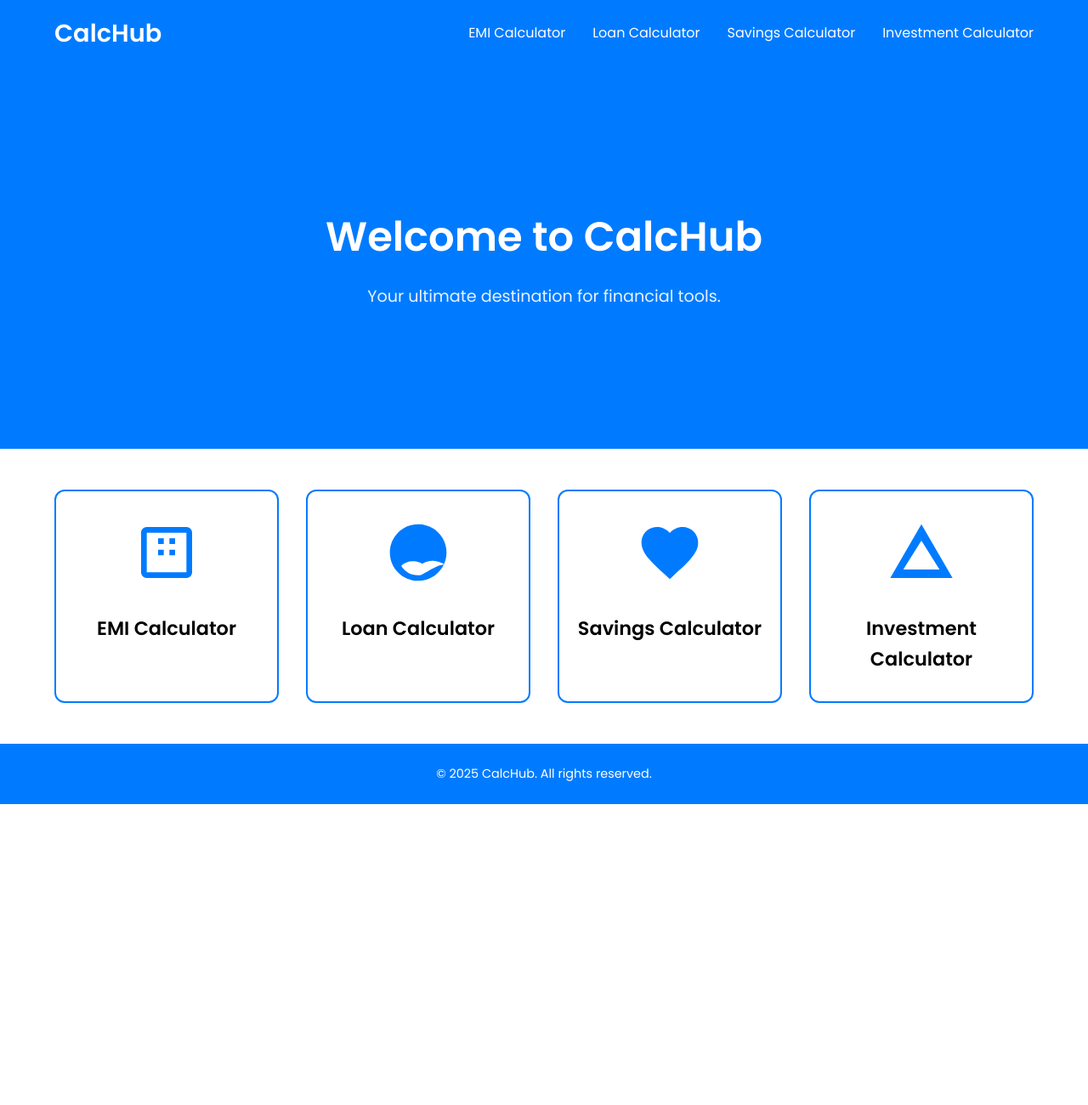
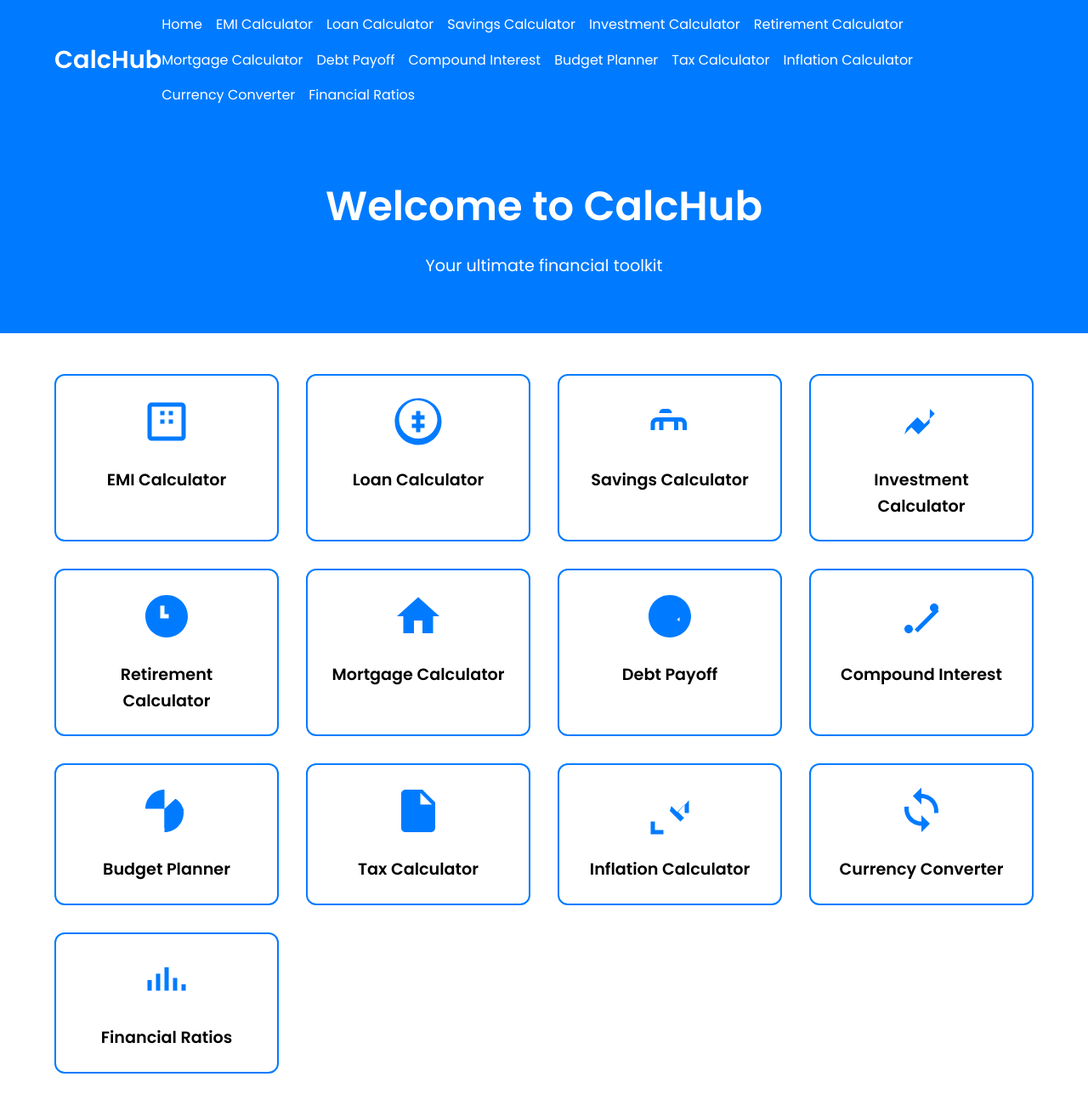
Before and after one commit to Dilpreet3/calchub, a plain HTML site: page index.html in a window 1280 px wide. Shown: the top 1300 px of the page at 85% size. Before the commit the page ends 946 px from the top, so only its background shows below. Drawn offline with Linux system fonts and the light colour scheme.

Commit message:
Update index.html

```diff
--- a/index.html
+++ b/index.html
@@ -2,19 +2,17 @@
 <html lang="en">
 <head>
   <meta charset="UTF-8" />
-  <meta name="viewport" content="width=device-width, initial-scale=1" />
+  <meta name="viewport" content="width=device-width, initial-scale=1.0">
   <title>CalcHub - Financial Tools</title>
   <!-- Google Font -->
   <link href="https://fonts.googleapis.com/css2?family=Poppins:wght@400;600&display=swap" rel="stylesheet">
   <style>
     :root {
-      --primary-blue: #007BFF;   /* Blue */
-      --dark-blue: #0056b3;      /* Darker Blue */
-      --text-color: #000;        /* Black text */
-      --bg-color: #fff;          /* White background */
+      --primary-blue: #007BFF;
+      --dark-blue: #0056b3;
+      --text-color: #000;
+      --bg-color: #fff;
     }
-
-    /* Global Styles & Reset */
     * {
       margin: 0;
       padding: 0;
@@ -35,11 +33,9 @@
       max-width: 1200px;
       margin: auto;
     }
-
     /* Header */
     header {
       background-color: var(--primary-blue);
-      color: var(--bg-color);
       padding: 1rem 0;
       position: sticky;
       top: 0;
@@ -47,28 +43,26 @@
     }
     header .container {
       display: flex;
+      justify-content: space-between;
       align-items: center;
-      justify-content: space-between;
     }
     .logo h1 {
       font-size: 1.8rem;
       font-weight: 600;
       color: var(--bg-color);
     }
-    nav {
-      position: relative;
-    }
-    .menu {
+    nav ul {
       list-style: none;
       display: flex;
-      gap: 2rem;
+      gap: 1rem;
+      flex-wrap: wrap;
     }
-    .menu li a {
+    nav ul li a {
       font-weight: 500;
       color: var(--bg-color);
       transition: color 0.3s;
     }
-    .menu li a:hover {
+    nav ul li a:hover {
       color: var(--dark-blue);
     }
     .menu-toggle {
@@ -82,50 +76,28 @@
       background-color: var(--bg-color);
       margin-bottom: 4px;
       border-radius: 3px;
-      transition: background-color 0.3s;
     }
-
     /* Hero Section */
     .hero {
-      position: relative;
-      height: 450px;
-      background: var(--primary-blue);
-      display: flex;
-      align-items: center;
-      justify-content: center;
+      background-color: var(--primary-blue);
+      color: var(--bg-color);
       text-align: center;
-      color: var(--bg-color);
+      padding: 4rem 0;
     }
-    .hero-content {
-      padding: 0 1rem;
-      animation: fadeInUp 1s ease-out;
-    }
-    .hero-content h2 {
+    .hero h2 {
       font-size: 3rem;
       margin-bottom: 1rem;
     }
-    .hero-content p {
+    .hero p {
       font-size: 1.2rem;
-      opacity: 0.9;
     }
-    @keyframes fadeInUp {
-      from {
-        opacity: 0;
-        transform: translateY(20px);
-      }
-      to {
-        opacity: 1;
-        transform: translateY(0);
-      }
-    }
-
     /* Tools Section */
     .tools {
       padding: 3rem 0;
     }
     .tools .container {
       display: grid;
-      grid-template-columns: repeat(auto-fit, minmax(260px, 1fr));
+      grid-template-columns: repeat(auto-fit, minmax(220px, 1fr));
       gap: 2rem;
     }
     .tool-card {
@@ -133,29 +105,23 @@
       border: 2px solid var(--primary-blue);
       border-radius: 12px;
       text-align: center;
-      padding: 2rem 1rem;
-      transition: transform 0.3s ease, box-shadow 0.3s ease;
+      padding: 1.5rem;
+      transition: transform 0.3s, box-shadow 0.3s;
     }
     .tool-card:hover {
-      transform: translateY(-8px);
+      transform: translateY(-5px);
       box-shadow: 0 8px 16px rgba(0,0,0,0.15);
     }
     .tool-card svg {
-      width: 80px;
-      height: 80px;
+      width: 60px;
+      height: 60px;
       fill: var(--primary-blue);
       margin-bottom: 1rem;
-      transition: fill 0.3s ease;
-    }
-    .tool-card:hover svg {
-      fill: var(--dark-blue);
     }
     .tool-card h3 {
-      font-size: 1.4rem;
+      font-size: 1.2rem;
       font-weight: 600;
-      margin-top: 0.5rem;
     }
-
     /* Footer */
     footer {
       background-color: var(--primary-blue);
@@ -166,26 +132,21 @@
     footer p {
       font-size: 0.9rem;
     }
-
-    /* Responsive Styles */
+    /* Responsive */
     @media (max-width: 768px) {
-      .menu {
+      nav ul {
+        flex-direction: column;
         position: absolute;
         top: 60px;
         right: 0;
         background-color: var(--primary-blue);
-        flex-direction: column;
-        align-items: flex-start;
         width: 200px;
         padding: 1rem;
         display: none;
         border-radius: 8px;
       }
-      .menu.active {
+      nav ul.active {
         display: flex;
-      }
-      .menu li {
-        margin: 1rem 0;
       }
       .menu-toggle {
         display: flex;
@@ -202,10 +163,20 @@
       </div>
       <nav>
         <ul class="menu">
-          <li><a href="#emi">EMI Calculator</a></li>
-          <li><a href="#loan">Loan Calculator</a></li>
-          <li><a href="#savings">Savings Calculator</a></li>
-          <li><a href="#investment">Investment Calculator</a></li>
+          <li><a href="index.html">Home</a></li>
+          <li><a href="emi.html">EMI Calculator</a></li>
+          <li><a href="loan.html">Loan Calculator</a></li>
+          <li><a href="savings.html">Savings Calculator</a></li>
+          <li><a href="investment.html">Investment Calculator</a></li>
+          <li><a href="retirement.html">Retirement Calculator</a></li>
+          <li><a href="mortgage.html">Mortgage Calculator</a></li>
+          <li><a href="debt.html">Debt Payoff</a></li>
+          <li><a href="compound.html">Compound Interest</a></li>
+          <li><a href="budget.html">Budget Planner</a></li>
+          <li><a href="tax.html">Tax Calculator</a></li>
+          <li><a href="inflation.html">Inflation Calculator</a></li>
+          <li><a href="currency.html">Currency Converter</a></li>
+          <li><a href="ratios.html">Financial Ratios</a></li>
         </ul>
         <div class="menu-toggle">
           <span></span>
@@ -218,9 +189,9 @@
 
   <!-- Hero Section -->
   <section class="hero">
-    <div class="hero-content">
+    <div class="container">
       <h2>Welcome to CalcHub</h2>
-      <p>Your ultimate destination for financial tools.</p>
+      <p>Your ultimate financial toolkit</p>
     </div>
   </section>
 
@@ -228,49 +199,136 @@
   <section class="tools">
     <div class="container">
       <!-- EMI Calculator Card -->
-      <div class="tool-card" id="emi">
+      <div class="tool-card">
         <a href="emi.html">
+          <!-- Calculator Icon -->
           <svg viewBox="0 0 24 24">
-            <path d="M19,3H5C3.89,3,3,3.89,3,5v14c0,1.11,0.89,2,2,2h14
-              c1.11,0,2-0.89,2-2V5C21,3.89,20.11,3,19,3z M19,19H5V5h14V19z"/>
+            <path d="M19,3H5C3.9,3,3,3.9,3,5v14c0,1.1,0.9,2,2,2h14c1.1,0,2-0.9,2-2V5C21,3.9,20.1,3,19,3z M19,19H5V5h14V19z"/>
             <path d="M11,7H9v2h2V7z M15,7h-2v2h2V7z M11,11H9v2h2V11z M15,11h-2v2h2V11z"/>
           </svg>
           <h3>EMI Calculator</h3>
         </a>
       </div>
       <!-- Loan Calculator Card -->
-      <div class="tool-card" id="loan">
+      <div class="tool-card">
         <a href="loan.html">
+          <!-- Dollar Sign Icon -->
           <svg viewBox="0 0 24 24">
-            <path d="M12 2C6.48 2 2 6.48 2 12s4.48 10 10 10
-              10-4.48 10-10S17.52 2 12 2zm1 17.93c-2.83.48-5.42-.78-7-3.21
-              1.15-1.1 2.75-1.7 4.38-1.62
-              1.12.05 2.19.36 3.08.87
-              1.13-.73 2.5-1.1 3.85-1.03 1.48.09 2.9.58 4.12 1.33
-              C19.21 15.95 16.66 18.12 13 19.93z"/>
+            <path d="M12 1C5.92 1 1 5.92 1 12s4.92 11 11 11 11-4.92 11-11S18.08 1 12 1zM12 20c-4.97 0-9-4.03-9-9s4.03-9 9-9 9 4.03 9 9-4.03 9-9 9z"/>
+            <path d="M13 17h-2v-2h-2v-2h2v-2H9V9h2V7h2v2h2v2h-2v2h2v2h-2z"/>
           </svg>
           <h3>Loan Calculator</h3>
         </a>
       </div>
       <!-- Savings Calculator Card -->
-      <div class="tool-card" id="savings">
+      <div class="tool-card">
         <a href="savings.html">
+          <!-- Piggy Bank Icon -->
           <svg viewBox="0 0 24 24">
-            <path d="M12 21.35l-1.45-1.32C5.4 15.36 2 12.28 2 8.5
-              2 5.42 4.42 3 7.5 3c1.74 0 3.41.81 4.5 2.09
-              C13.09 3.81 14.76 3 16.5 3 19.58 3 22 5.42
-              22 8.5c0 3.78-3.4 6.86-8.55 11.54L12 21.35z"/>
+            <path d="M17 10c1.66 0 3 1.34 3 3v3h-2v-3c0-.55-.45-1-1-1h-1v4h-2v-4H9v4H7v-4H6c-.55 0-1 .45-1 1v3H3v-3c0-1.66 1.34-3 3-3h11zM7 8c0-1.1.9-2 2-2h2c1.1 0 2 .9 2 2H7z"/>
           </svg>
           <h3>Savings Calculator</h3>
         </a>
       </div>
       <!-- Investment Calculator Card -->
-      <div class="tool-card" id="investment">
+      <div class="tool-card">
         <a href="investment.html">
+          <!-- Trending Up Icon -->
           <svg viewBox="0 0 24 24">
-            <path d="M12 7.77L18.39 18H5.61L12 7.77M12 2L1 21h22L12 2z"/>
+            <path d="M16 6l2.29 2.29-4.88 4.88-3.29-3.29-5 5L4 18l3.29-3.29 3.29 3.29 5.29-5.29L16 6z"/>
           </svg>
           <h3>Investment Calculator</h3>
+        </a>
+      </div>
+      <!-- Retirement Calculator Card -->
+      <div class="tool-card">
+        <a href="retirement.html">
+          <!-- Clock Icon -->
+          <svg viewBox="0 0 24 24">
+            <path d="M12 2C6.48 2 2 6.48 2 12s4.48 10 10 10 10-4.48 10-10S17.52 2 12 2zm1 11h-4V7h2v4h2v2z"/>
+          </svg>
+          <h3>Retirement Calculator</h3>
+        </a>
+      </div>
+      <!-- Mortgage Calculator Card -->
+      <div class="tool-card">
+        <a href="mortgage.html">
+          <!-- House Icon -->
+          <svg viewBox="0 0 24 24">
+            <path d="M10 20v-6h4v6h5v-8h3L12 3 2 12h3v8z"/>
+          </svg>
+          <h3>Mortgage Calculator</h3>
+        </a>
+      </div>
+      <!-- Debt Payoff Card -->
+      <div class="tool-card">
+        <a href="debt.html">
+          <!-- Broken Chain Icon -->
+          <svg viewBox="0 0 24 24">
+            <path d="M12 2C6.48 2 2 6.48 2 12s4.48 10 10 10 10-4.48 10-10S17.52 2 12 2zm4.59 12.41L13 12l3.59-2.41L14.17 7l-4 4 4 4 2.42-2.59z"/>
+          </svg>
+          <h3>Debt Payoff</h3>
+        </a>
+      </div>
+      <!-- Compound Interest Card -->
+      <div class="tool-card">
+        <a href="compound.html">
+          <!-- Percent Icon -->
+          <svg viewBox="0 0 24 24">
+            <path d="M18 6c-1.1 0-2 .9-2 2s.9 2 2 2 2-.9 2-2-.9-2-2-2zm-12 10c-1.1 0-2 .9-2 2s.9 2 2 2 2-.9 2-2-.9-2-2-2zm12.83-7.83l-10 10 1.41 1.41 10-10-1.41-1.41z"/>
+          </svg>
+          <h3>Compound Interest</h3>
+        </a>
+      </div>
+      <!-- Budget Planner Card -->
+      <div class="tool-card">
+        <a href="budget.html">
+          <!-- Pie Chart Icon -->
+          <svg viewBox="0 0 24 24">
+            <path d="M11 2v20c5 0 9-4 9-9 0-2.9-1.55-5.38-3.84-6.67L11 11V2z"/>
+            <path d="M11 2v9h9c0 5-4 9-9 9v-9H2c0-5 4-9 9-9z"/>
+          </svg>
+          <h3>Budget Planner</h3>
+        </a>
+      </div>
+      <!-- Tax Calculator Card -->
+      <div class="tool-card">
+        <a href="tax.html">
+          <!-- Document Icon -->
+          <svg viewBox="0 0 24 24">
+            <path d="M14 2H6c-1.1 0-2 .9-2 2v16c0 1.1.9 2 2 2h12c1.1 0 2-.9 2-2V8l-6-6zM13 9V3.5L18.5 9H13z"/>
+          </svg>
+          <h3>Tax Calculator</h3>
+        </a>
+      </div>
+      <!-- Inflation Calculator Card -->
+      <div class="tool-card">
+        <a href="inflation.html">
+          <!-- Upward Arrow Icon -->
+          <svg viewBox="0 0 24 24">
+            <path d="M3 17h2v4h4v2H3v-6zm18-10v6h-2V9l-3.5 3.5-2.79-2.79L12 12l5 5 1.71-1.71-2.79-2.79L21 7z"/>
+          </svg>
+          <h3>Inflation Calculator</h3>
+        </a>
+      </div>
+      <!-- Currency Converter Card -->
+      <div class="tool-card">
+        <a href="currency.html">
+          <!-- Currency Exchange Icon -->
+          <svg viewBox="0 0 24 24">
+            <path d="M12 4V1L8 5l4 4V6c3.31 0 6 2.69 6 6 0 .34-.03.67-.08 1h2.02c.05-.33.06-.66.06-1 0-4.42-3.58-8-8-8zm-6 7c0-.34.03-.67.08-1H4.06c-.05.33-.06.66-.06 1 0 4.42 3.58 8 8 8v3l4-4-4-4v3c-3.31 0-6-2.69-6-6z"/>
+          </svg>
+          <h3>Currency Converter</h3>
+        </a>
+      </div>
+      <!-- Financial Ratios Card -->
+      <div class="tool-card">
+        <a href="ratios.html">
+          <!-- Bar Chart Icon -->
+          <svg viewBox="0 0 24 24">
+            <path d="M3 17h2v-5H3v5zm4 0h2v-8H7v8zm4 0h2v-11h-2v11zm4 0h2v-6h-2v6zm4 0h2v-3h-2v3z"/>
+          </svg>
+          <h3>Financial Ratios</h3>
         </a>
       </div>
     </div>
@@ -284,7 +342,7 @@
   </footer>
 
   <script>
-    // Responsive menu toggle
+    // Responsive menu toggle for mobile devices
     const menuToggle = document.querySelector('.menu-toggle');
     const menu = document.querySelector('.menu');
     menuToggle.addEventListener('click', () => {
```
